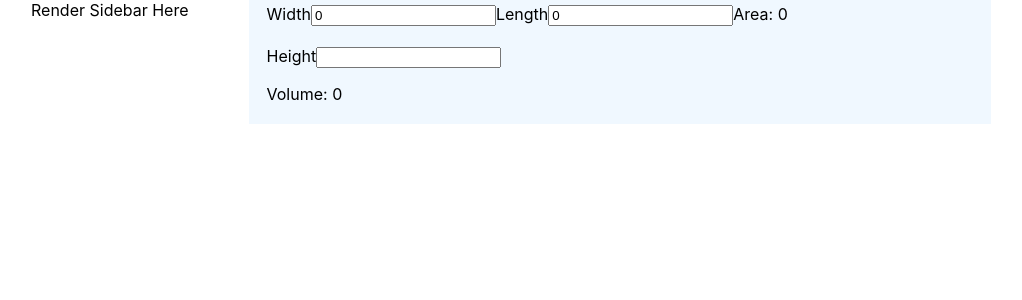
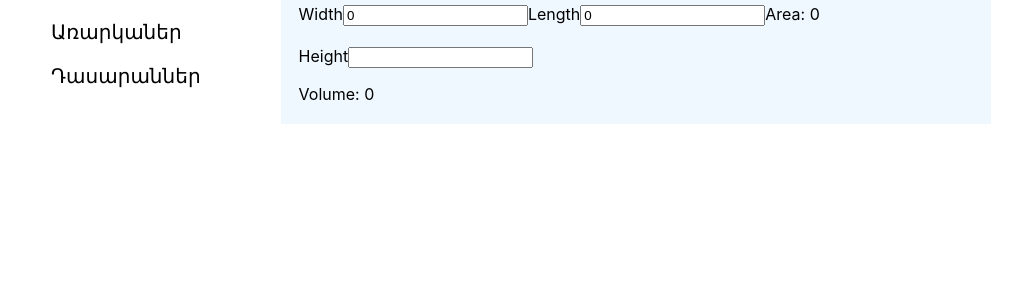
Before and after one commit to dtarxanyan/movies-project, a React (Create React App) app: page / in a window 1280 px wide. Shown: the top 300 px of the page, without its empty margins (129-1151 px from the left). Built offline with nearby package versions, Linux system fonts and the light colour scheme.

Commit message:
subject task

```diff
--- a/src/components/Functional/Sidebar/Sidebar.js
+++ b/src/components/Functional/Sidebar/Sidebar.js
@@ -1,11 +1,31 @@
-import React from "react";
+import React, { useState } from "react";
 
 const Sidebar = (props) => {
-    const {items} = props;
-
-    return (
-        'Render Sidebar Here'
-    )
-}
+  const [show, setShow] = useState(true);
+  const { items } = props;
+  const changeClassName = () => {
+    setShow(!show);
+  };
+  return (
+    <div>
+      {items.map((menu) => {
+        return (
+          <>
+            <div className="menuItem" onClick={changeClassName}>
+              {" "}
+              {menu.name}{" "}
+            </div>
+            <div className={show ? "subMenu" : ""}>
+              {" "}
+              {menu.items.map((item) => {
+                return <div> {item.name} </div>;
+              })}
+            </div>
+          </>
+        );
+      })}
+    </div>
+  );
+};
 
 export default Sidebar;
--- a/src/index.css
+++ b/src/index.css
@@ -50,3 +50,12 @@ code {
   font-weight: bold;
   cursor: pointer;
 }
+
+.subMenu {
+  display: none;
+}
+
+.menuItem {
+  font-size: 20px;
+  margin: 20px;
+}
```
